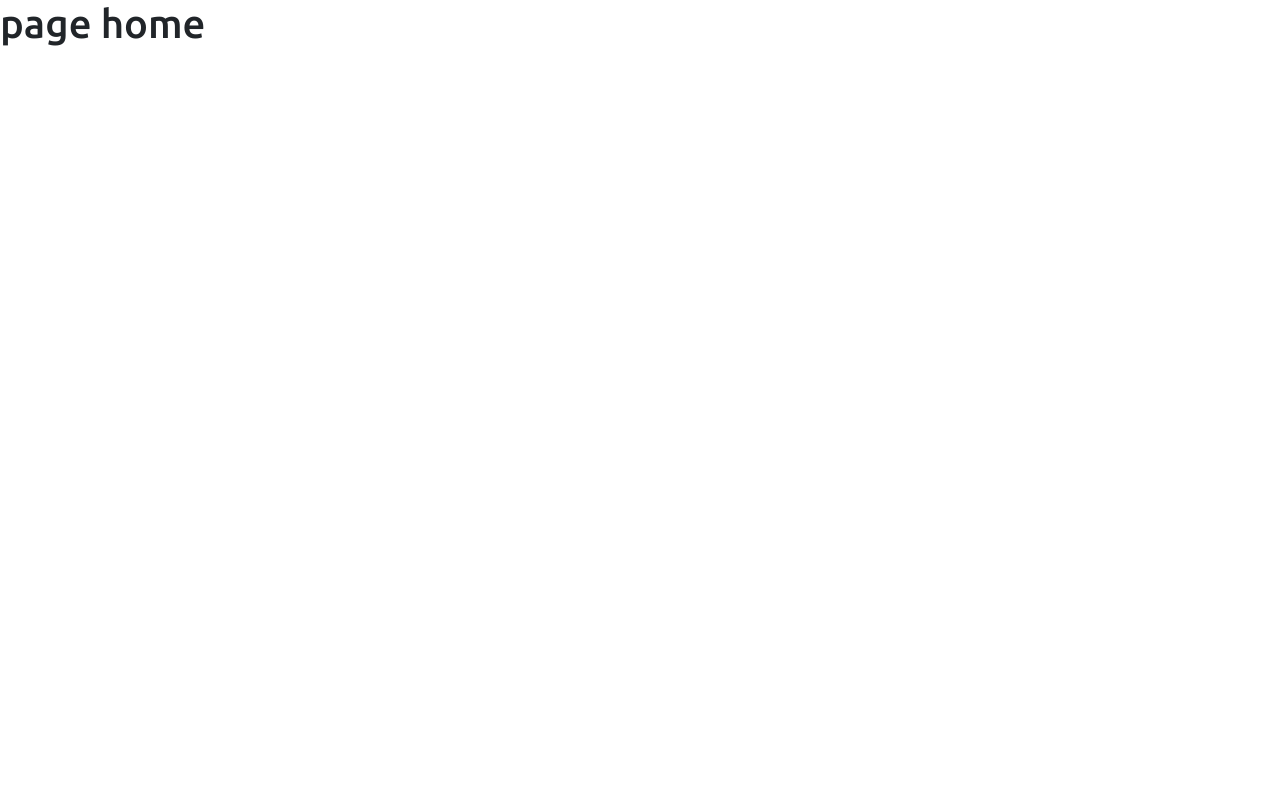
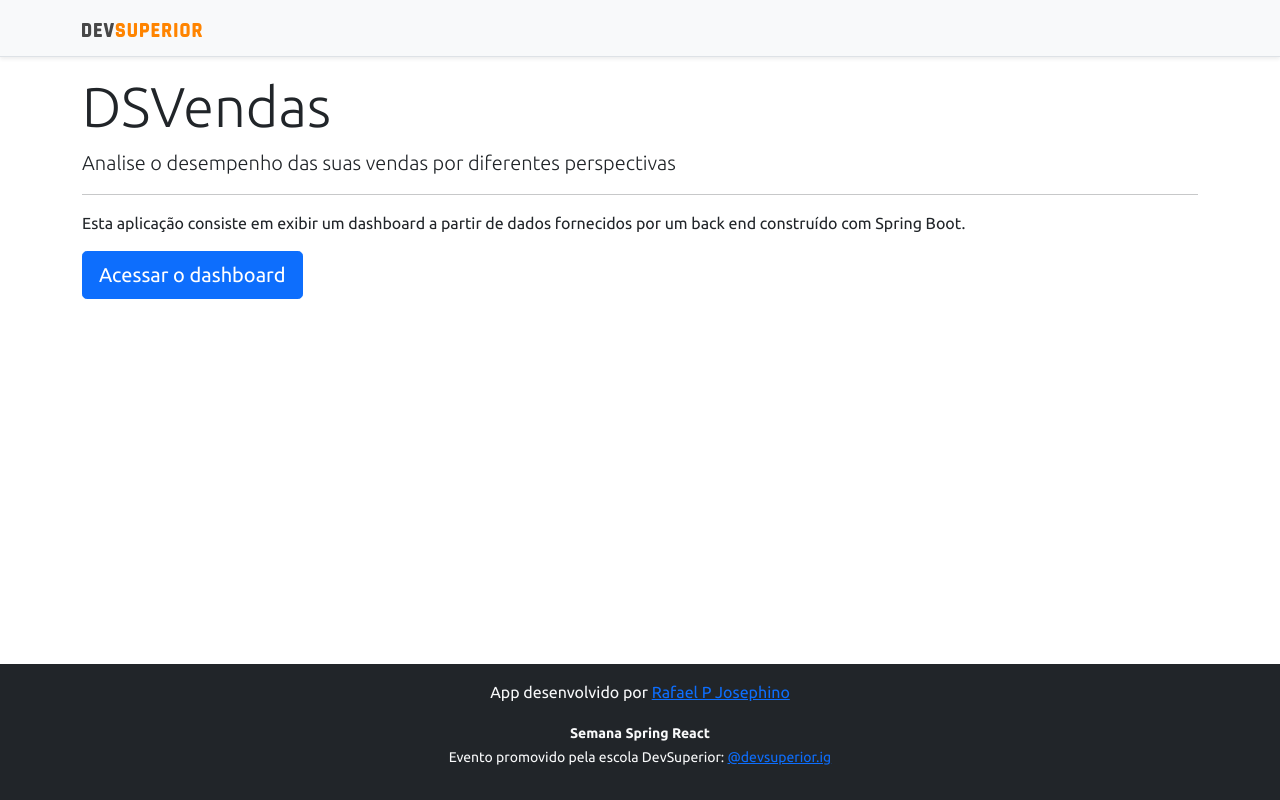
Before and after one commit to RafaelPJosephino/projeto-spring-react, a React (Create React App) app in the folder frontend/: page / in a window 1280 px wide. Built offline with nearby package versions, Linux system fonts and the light colour scheme.

Commit message:
Home, Navigation

```diff
--- a/frontend/src/components/footer/index.tsx
+++ b/frontend/src/components/footer/index.tsx
@@ -1,13 +1,12 @@
 function Footer() {
     return (
-        <div> <footer className="footer mt-auto py-3 bg-dark">
+        <footer className="footer mt-auto py-3 bg-dark">
             <div className="container">
                 <p className="text-light">App desenvolvido por <a href="https://github.com/RafaelPJosephino" target="_blank" rel="noreferrer">Rafael P Josephino</a></p>
                 <p className="text-light"><small><strong>Semana Spring React</strong><br />
                     Evento promovido pela escola DevSuperior: <a href="https://instagram.com/devsuperior.ig" target="_blank" rel="noreferrer">@devsuperior.ig</a></small></p>
             </div>
         </footer>
-        </div>
     );
 }
 
--- a/frontend/src/components/navbar/index.tsx
+++ b/frontend/src/components/navbar/index.tsx
@@ -1,10 +1,14 @@
 import ImgDsDark from "assets/img/ds-dark.svg";
+import { Link } from "react-router-dom";
+
 function Navbar() {
     return (
         <div className="d-flex flex-column flex-md-row align-items-center p-3 px-md-4 mb-3 bg-light border-bottom shadow-sm">
             <div className="container">
                 <nav className="my-2 my-md-0 mr-md-3">
+                    <Link to="/">
                     <img src={ImgDsDark} alt="DevSuperior" width="120" />
+                    </Link>
                 </nav>
             </div>
         </div>
--- a/frontend/src/pages/Home/index.tsx
+++ b/frontend/src/pages/Home/index.tsx
@@ -1,8 +1,22 @@
+import Footer from "components/footer";
+import Navbar from "components/navbar";
+import { Link } from "react-router-dom";
+
 function Home() {
     return (
-        <div>
-            <h1>page home</h1>
+        <>
+        <Navbar/>
+        <div className="container">
+            <div className="jumbotron">
+                <h1 className="display-4">DSVendas</h1>
+                <p className="lead">Analise o desempenho das suas vendas por diferentes perspectivas</p>
+                <hr />
+                <p>Esta aplicação consiste em exibir um dashboard a partir de dados fornecidos por um back end construído com Spring Boot.</p>
+                <Link className="btn btn-primary btn-lg" to="/dashboard">Acessar o dashboard</Link>
+            </div>
         </div>
+        <Footer/>
+        </>
     );
 }
 export default Home;
```
